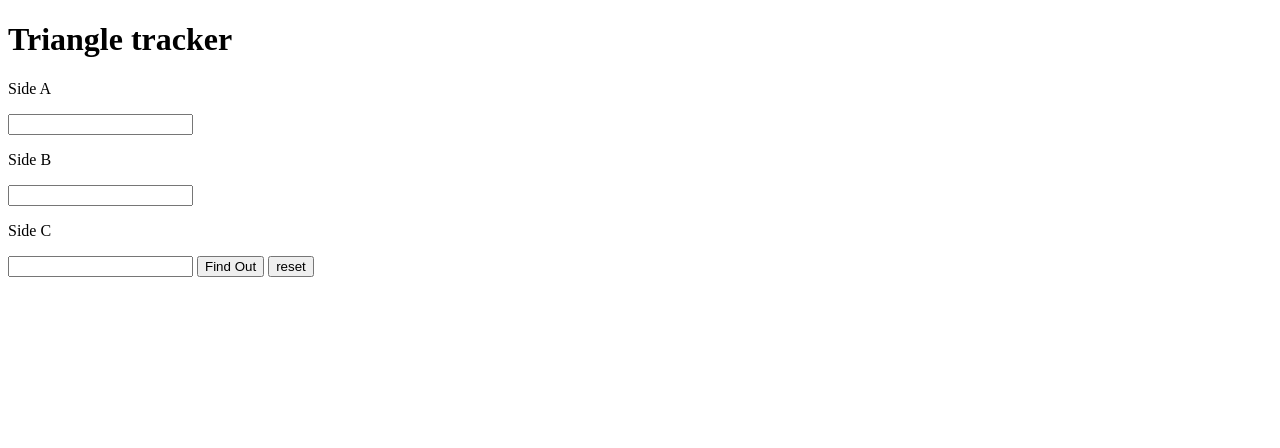
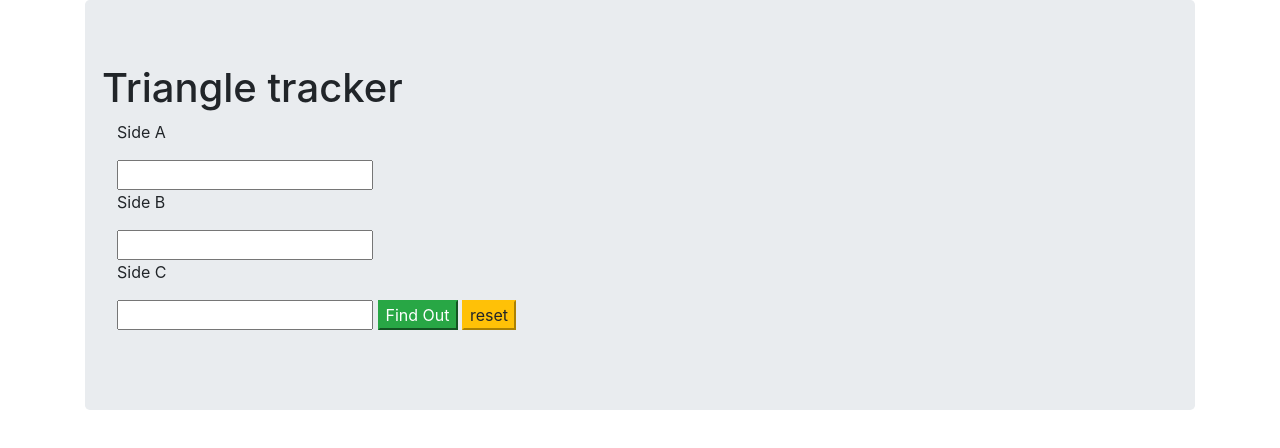
Before and after one commit to Sijenn/triangle-track, a plain HTML site: page index.html in a window 1280 px wide. Drawn offline with Linux system fonts and the light colour scheme.

Commit message:
coloured the find out and reset buttons

```diff
--- a/css/styles.css
+++ b/css/styles.css
@@ -1,3 +1,3 @@
-body {
-background-image: url("images/triangles.png")
+.font{
+    background-image: url(triangles.png);
 }
--- a/index.html
+++ b/index.html
@@ -1,15 +1,19 @@
 <!DOCTYPE html>
 <html lang="en">
+
 <head>
     <meta charset="UTF-8">
     <meta name="viewport" content="width=device-width, initial-scale=1.0">
     <meta http-equiv="X-UA-Compatible" content="ie=edge">
     <link img src="images/triangles.png" alt="Triangles">
+    <link href="css/bootstrap.css" rel="stylesheet" type="text/css">
     <title>Triangle-tracker</title>
 </head>
 
 <body>
+
     <div class="container">
+        <div class="jumbotron">
             <div class="row">
 
                 <h1>Triangle tracker</h1>
@@ -22,11 +26,15 @@
 
             <p>Side C</p>
             <input type="number" id="third">
-            <button type="button" name="button" onclick="tracker()">Find Out</button>
 
-            <button type="button" name="button" onclick='refresh()'>reset</button><br>
+
+            <button class="btn-success btn-xs" type="button" name="button" onclick="tracker()">Find Out</button>
+            <button class="btn-warning btn-xs" type="button" name="button" onclick='refresh()'>reset</button><br>
             <p id="response"></p>
-            <script  src="js/scripts.js"></script>
+            <script src="js/scripts.js"></script>
         </div>
+    </div>
+
 </body>
+
 </html>
```
Lines whose indentation alone changed are shown as unchanged.
